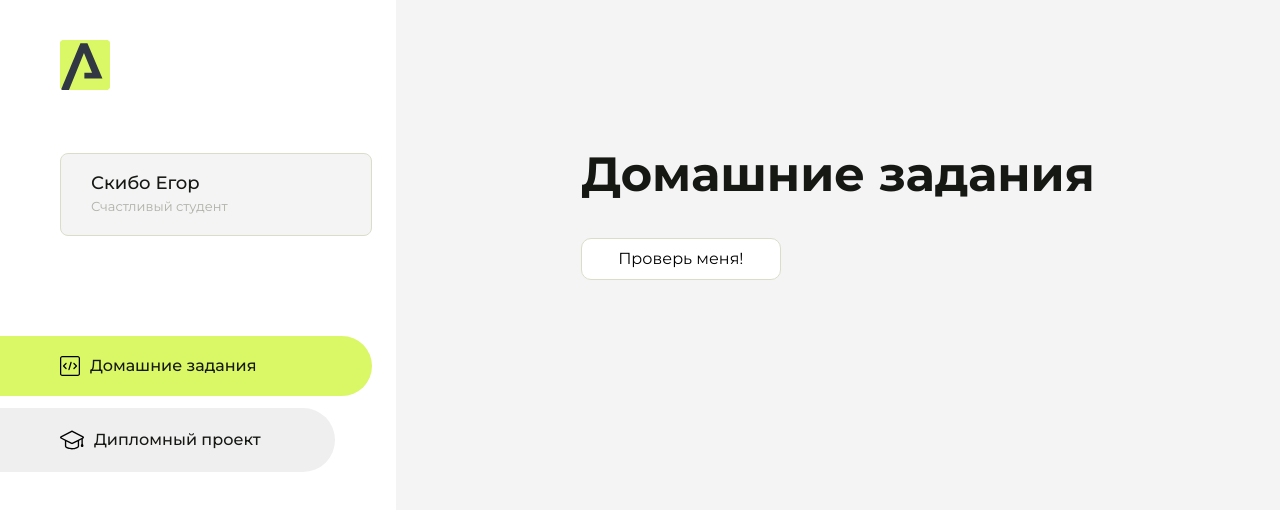
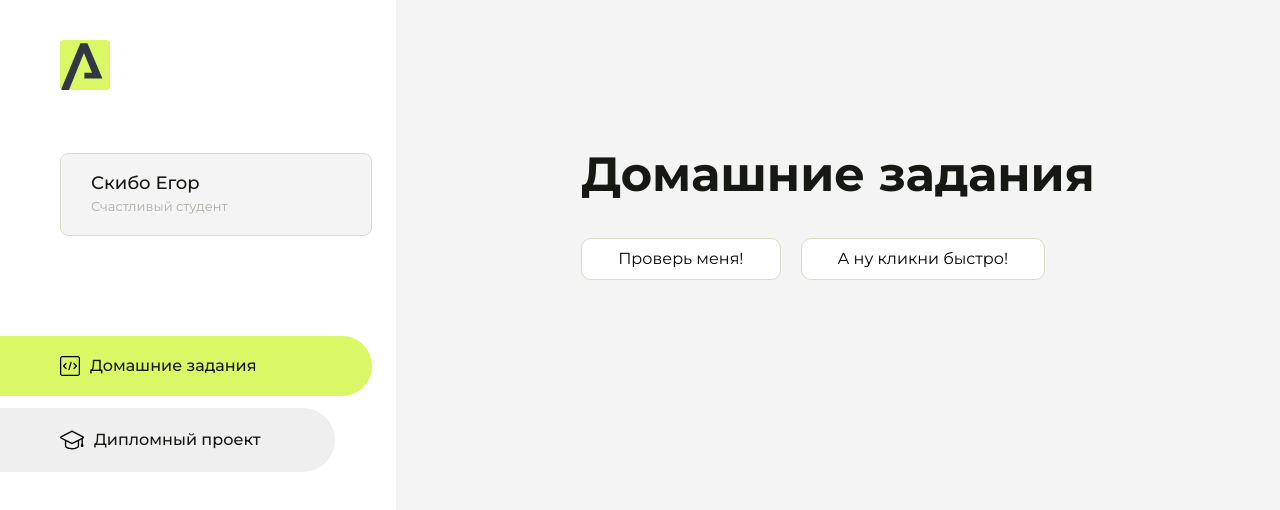
Before and after one commit to p1xx3/homework, a plain HTML site: page index.html in a window 1280 px wide. Drawn offline with Linux system fonts and the light colour scheme.

Commit message:
Update index.html

```diff
--- a/index.html
+++ b/index.html
@@ -221,6 +221,9 @@
                     <li class="content__list-item">
                         <a href="js-89/index.html">Проверь меня!</a>
                     </li>
+                    <li class="content__list-item">
+                        <a href="js-93/index.html">А ну кликни быстро!</a>
+                    </li>
                 </ul>
             </div>
             <div class="content__block hidden" id="diplomBlock">
```
